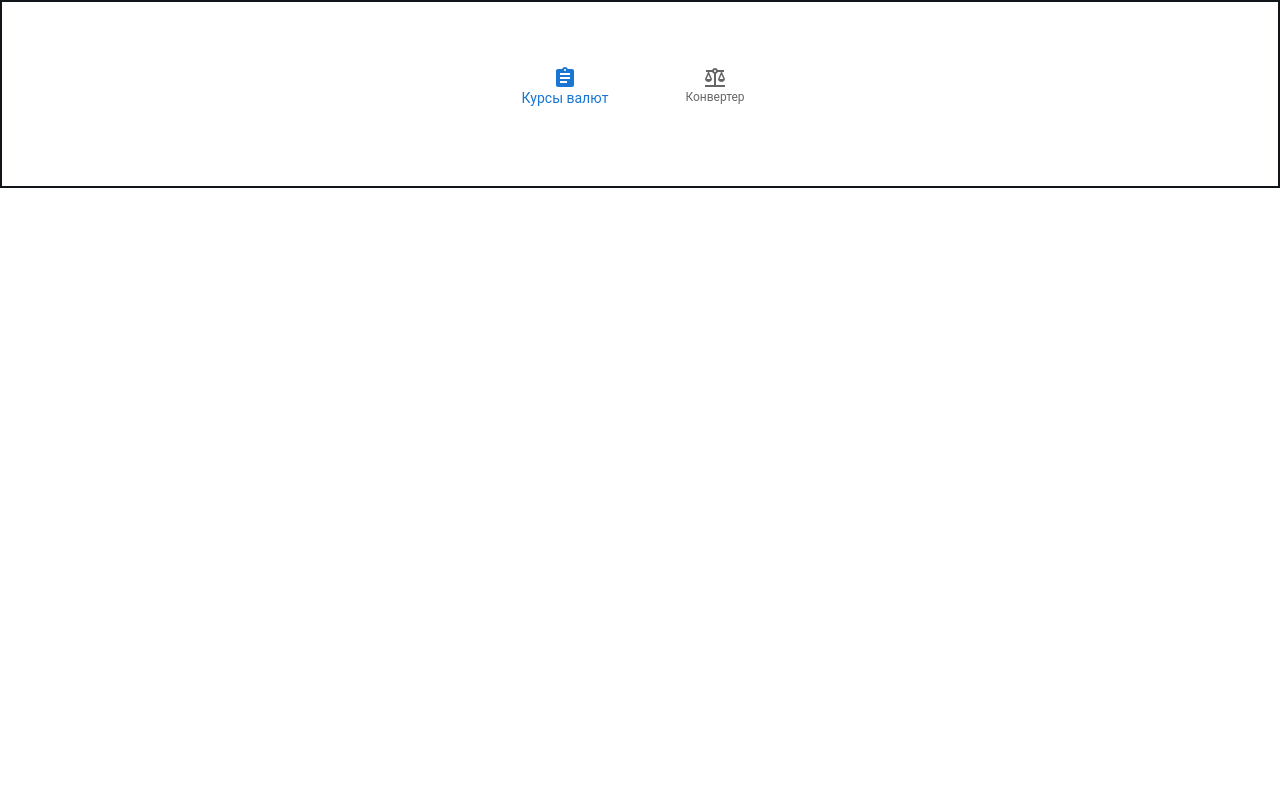
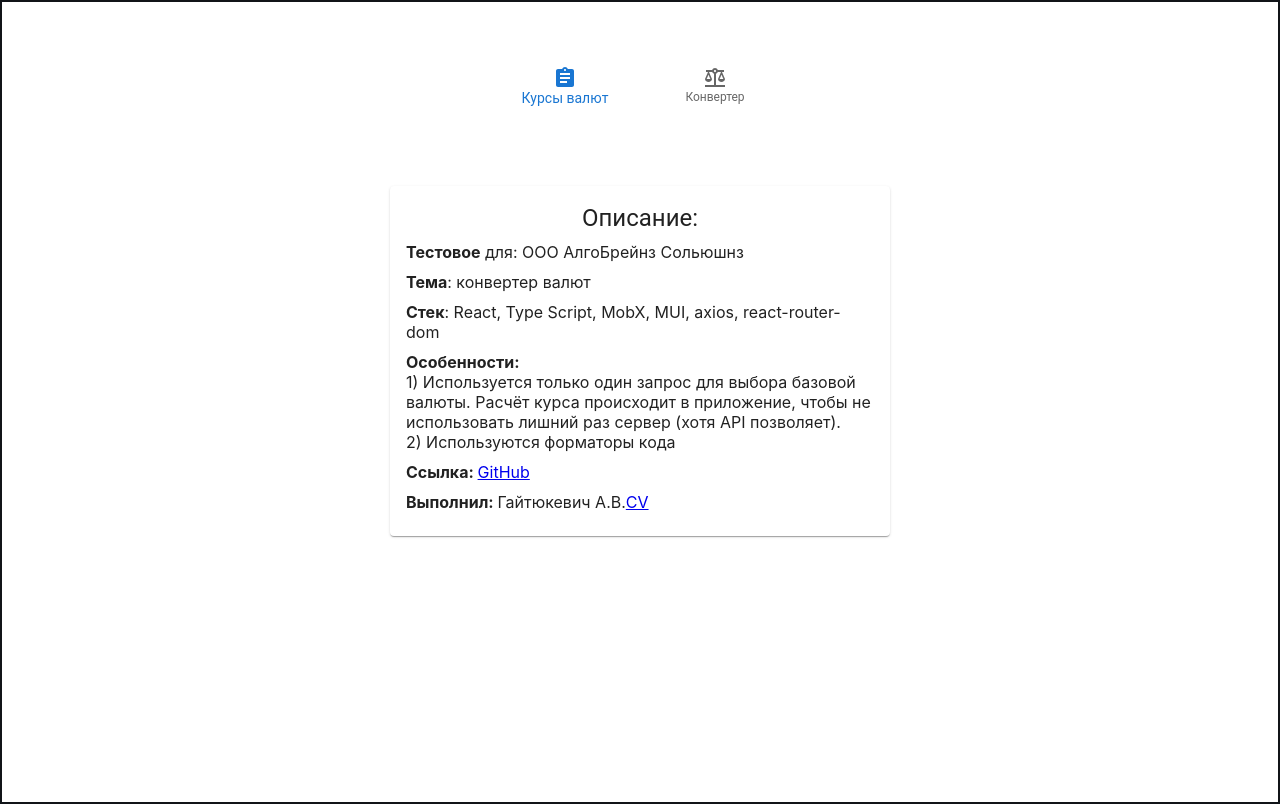
Before and after one commit to Metaloziz/currency_converter, a React (Create React App) app: page / in a window 1280 px wide. Built offline with nearby package versions, Linux system fonts and the light colour scheme; no server answers.

Commit message:
feat: description

```diff
--- a/package.json
+++ b/package.json
@@ -21,7 +21,6 @@
     "mobx-react-lite": "^4.0.2",
     "react": "^18.1.0",
     "react-dom": "^18.1.0",
-    "react-hook-form": "^7.30.0",
     "react-router-dom": "^6.3.0",
     "react-scripts": "5.0.1",
     "sass": "^1.60.0",
--- a/src/App.module.scss
+++ b/src/App.module.scss
@@ -1,7 +1,10 @@
 .App {
   text-align: center;
+  height: 100vh;
   border: #111418 2px solid;
   display: flex;
   align-items: center;
+  justify-content: flex-start;
   flex-direction: column;
+
 }
--- a/src/App.tsx
+++ b/src/App.tsx
@@ -6,6 +6,7 @@ import { Route, BrowserRouter, Routes } from 'react-router-dom'
 import style from './App.module.scss'
 
 import { Converter } from 'components/Converter/Converter'
+import { Description } from 'components/Descriptoon/Description'
 import { Display } from 'components/Display/Display'
 import { Header } from 'components/Header/Header'
 import { AppRoute } from 'constants/appRoute'
@@ -26,6 +27,7 @@ const App: FC = observer(() => {
           <Route path={AppRoute.Index.rout} element={<Display />} />
           <Route path={AppRoute.Converter.rout} element={<Converter />} />
         </Routes>
+        <Description />
       </BrowserRouter>
     </div>
   )
--- a/src/components/Converter/Converter.module.scss
+++ b/src/components/Converter/Converter.module.scss
@@ -1,10 +1,12 @@
 .main {
   width: 30vw;
-  height: 50vh;
+  height: 40vh;
+
 
   .targetCurrency {
     display: flex;
     align-items: center;
 
+
   }
 }
--- /dev/null
+++ b/src/components/Descriptoon/Description.module.scss
@@ -0,0 +1,16 @@
+.main {
+
+  max-width: 500px;
+
+
+  .body {
+    display: flex;
+    flex-direction: column;
+    align-items: flex-start;
+    gap: 10px;
+
+    div {
+      text-align: left;
+    }
+  }
+}
--- /dev/null
+++ b/src/components/Descriptoon/Description.tsx
@@ -0,0 +1,53 @@
+import { FC } from 'react'
+
+import Card from '@mui/material/Card'
+import CardContent from '@mui/material/CardContent'
+import Typography from '@mui/material/Typography'
+import { NavLink } from 'react-router-dom'
+
+import style from './Description.module.scss'
+
+export const Description: FC = () => (
+  <Card className={style.main}>
+    <CardContent>
+      <Typography gutterBottom variant="h5" component="div">
+        Описание:
+      </Typography>
+      <div className={style.body}>
+        <div>
+          <b>Тестовое</b> для: ООО АлгоБрейнз Сольюшнз
+        </div>
+        <div>
+          <b>Тема</b>: конвертер валют
+        </div>
+        <div>
+          <b>Стек</b>: React, Type Script, MobX, MUI, axios, react-router-dom
+        </div>
+        <div>
+          <b>Особенности:</b>
+          <div>
+            1) Используется только один запрос для выбора базовой валюты. Расчёт курса
+            происходит в приложение, чтобы не использовать лишний раз сервер (хотя API
+            позволяет).
+          </div>
+          <div>2) Используются форматоры кода</div>
+        </div>
+        <div>
+          <b>Ссылка: </b>
+          <NavLink to="https://github.com/Metaloziz/currency_converter" title="GitHub">
+            GitHub
+          </NavLink>
+        </div>
+        <div>
+          <b>Выполнил: </b> Гайтюкевич А.В.
+          <NavLink
+            to="https://hh.ru/resume/0a4b0dcaff0bb219880039ed1f734530536158"
+            title="CV"
+          >
+            CV
+          </NavLink>
+        </div>
+      </div>
+    </CardContent>
+  </Card>
+)
--- a/src/components/Display/Display.module.scss
+++ b/src/components/Display/Display.module.scss
@@ -1,6 +1,9 @@
 .main {
   width: 30vw;
-  height: 50vh;
+  height: 40vh;
+  //box-shadow: #111418 3px 5px 10px;
+  //border-radius: 10px;
+  //padding: 1%;
 
   .body {
     display: flex;
```
Also changed, not shown: 1 other file (tests, documents, lock files or other folders).
